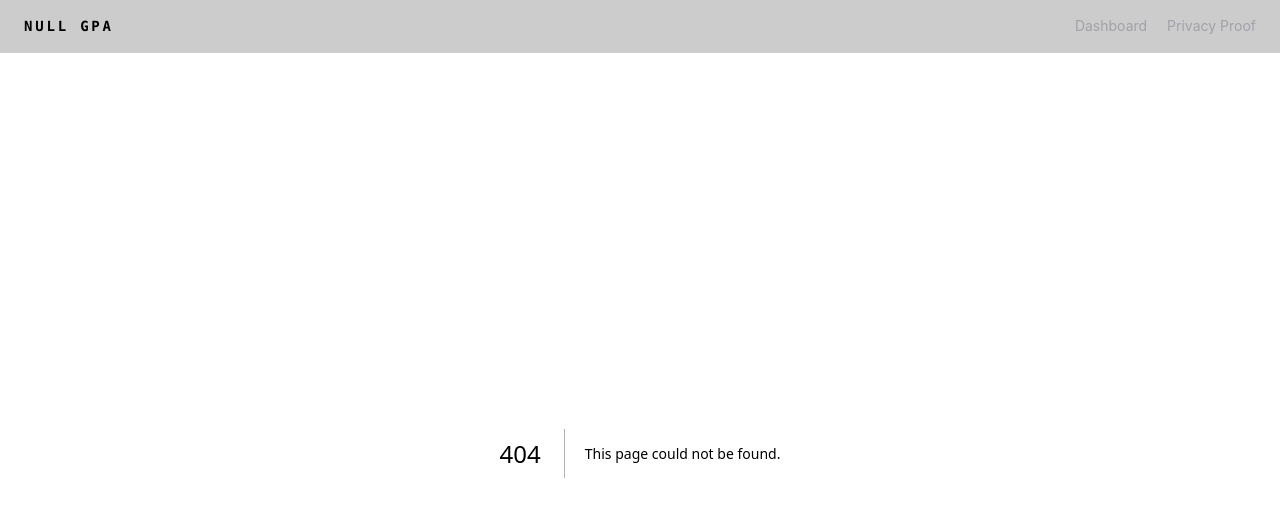
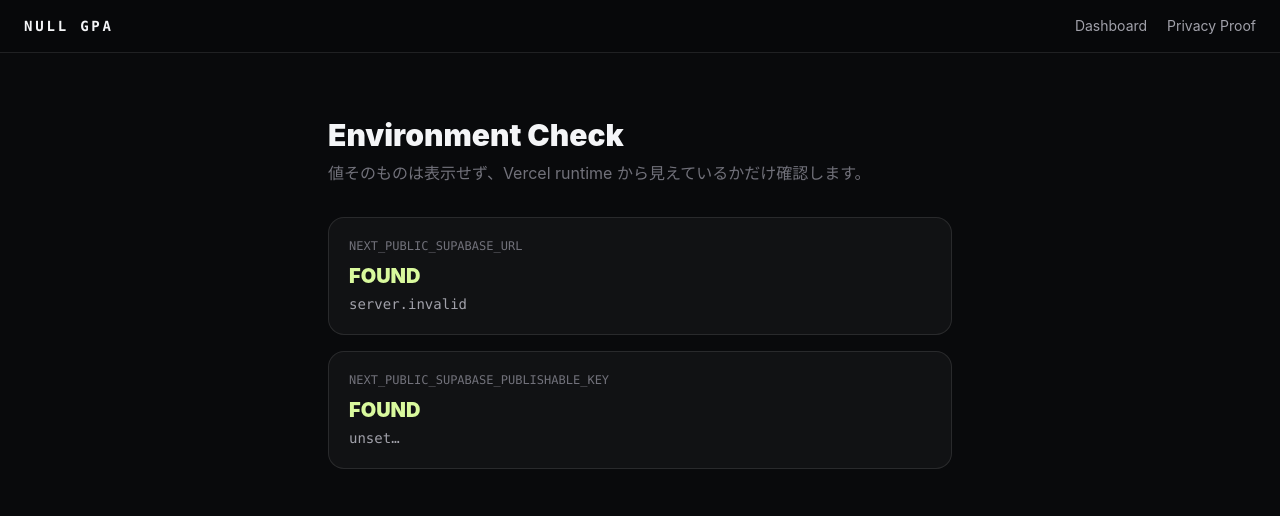
Before and after one commit to haruto-yamanishi/null-gpa, a Next.js app: page /env-check in a window 1280 px wide. Before the commit this address had no page. Shown: the top 516 px of the page. Built offline with nearby package versions, Linux system fonts and the light colour scheme; no server answers.

Commit message:
debug: add safe Supabase env diagnostics page

```diff
--- /dev/null
+++ b/app/env-check/page.tsx
@@ -0,0 +1,30 @@
+export const dynamic = "force-dynamic";
+
+export default function EnvCheckPage() {
+  const url = process.env.NEXT_PUBLIC_SUPABASE_URL;
+  const key = process.env.NEXT_PUBLIC_SUPABASE_PUBLISHABLE_KEY;
+
+  return (
+    <main className="mx-auto max-w-2xl px-6 py-16">
+      <h1 className="text-3xl font-black">Environment Check</h1>
+      <p className="mt-2 text-zinc-500">値そのものは表示せず、Vercel runtime から見えているかだけ確認します。</p>
+
+      <div className="mt-8 space-y-4">
+        <Check label="NEXT_PUBLIC_SUPABASE_URL" ok={Boolean(url)} detail={url ? new URL(url).host : "missing"} />
+        <Check label="NEXT_PUBLIC_SUPABASE_PUBLISHABLE_KEY" ok={Boolean(key)} detail={key ? `${key.slice(0, 14)}…` : "missing"} />
+      </div>
+    </main>
+  );
+}
+
+function Check({ label, ok, detail }: { label: string; ok: boolean; detail: string }) {
+  return (
+    <div className="rounded-2xl border border-white/10 bg-white/[0.035] p-5">
+      <p className="font-mono text-xs text-zinc-500">{label}</p>
+      <p className={`mt-2 text-xl font-black ${ok ? "text-lime-200" : "text-rose-300"}`}>
+        {ok ? "FOUND" : "MISSING"}
+      </p>
+      <p className="mt-1 font-mono text-sm text-zinc-400">{detail}</p>
+    </div>
+  );
+}
```
